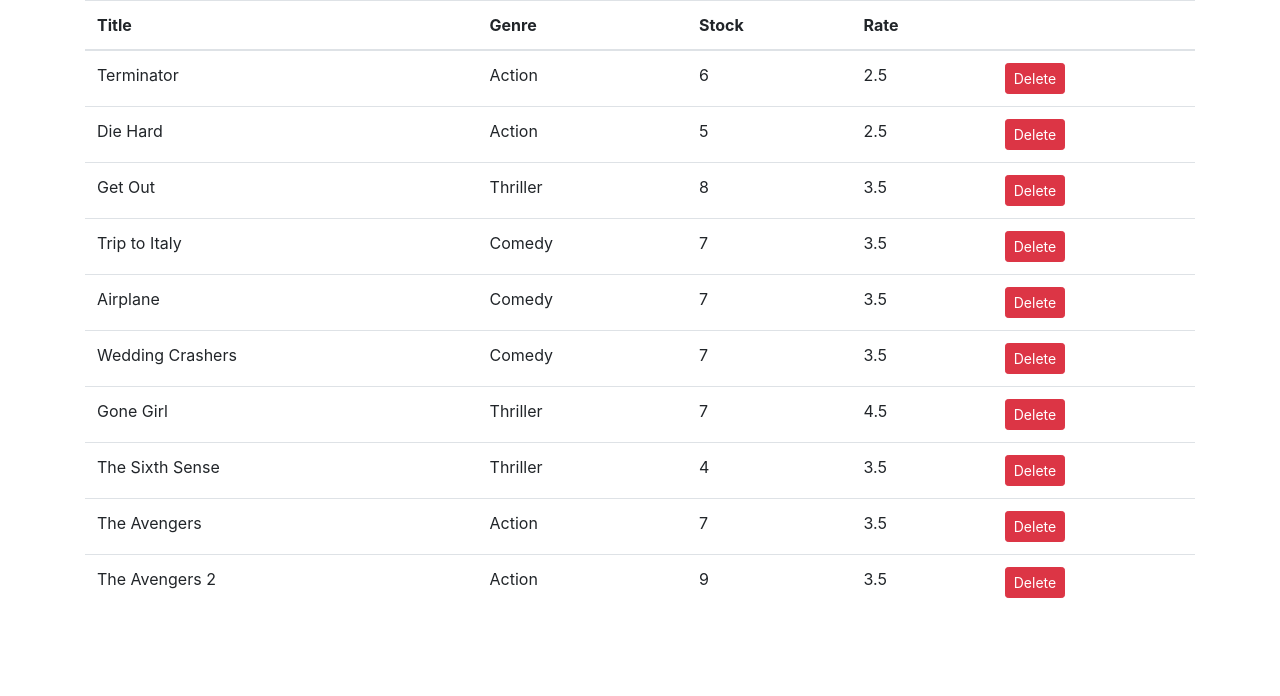
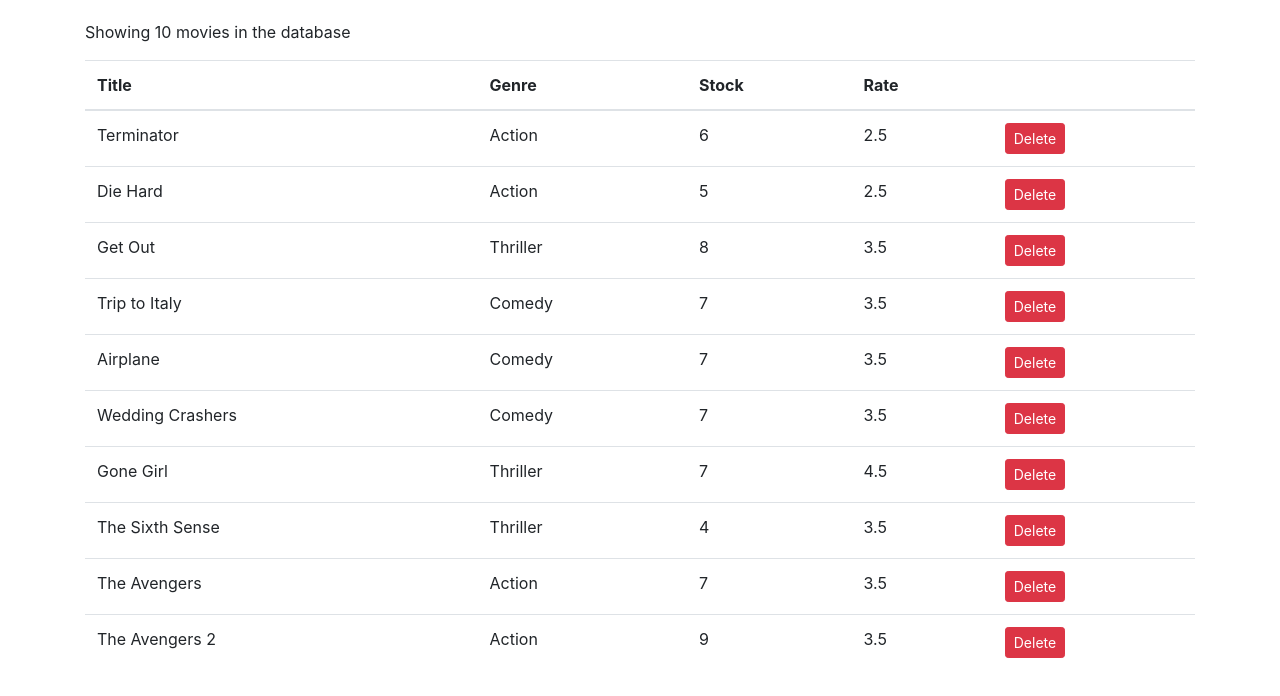
Before and after one commit to BeatrizTovar/video-rental, a React (Create React App) app: page / in a window 1280 px wide. Shown: the top 696 px of the page. Built offline with nearby package versions, Linux system fonts and the light colour scheme.

Commit message:
added conditional messaging and minor styling

```diff
--- a/src/components/movies.jsx
+++ b/src/components/movies.jsx
@@ -12,8 +12,14 @@ class Movies extends React.Component {
   };
 
   render() {
+    const { length: count } = this.state.movies; //rename the length to count
+
+    if (this.state.movies.length === 0)
+      return <p>There are no movies in the database</p>;
+
     return (
       <React.Fragment>
+        <p>Showing {count} movies in the database</p>
         <table className="table">
           <thead>
             <tr>
--- a/src/index.css
+++ b/src/index.css
@@ -1,14 +1,5 @@
 body {
   margin: 0;
-  padding: 0;
-  font-family: -apple-system, BlinkMacSystemFont, "Segoe UI", "Roboto", "Oxygen",
-    "Ubuntu", "Cantarell", "Fira Sans", "Droid Sans", "Helvetica Neue",
-    sans-serif;
-  -webkit-font-smoothing: antialiased;
-  -moz-osx-font-smoothing: grayscale;
+  padding: 20px 0 0 0;
+  font-family: sans-serif;
 }
-
-code {
-  font-family: source-code-pro, Menlo, Monaco, Consolas, "Courier New",
-    monospace;
-}
```
